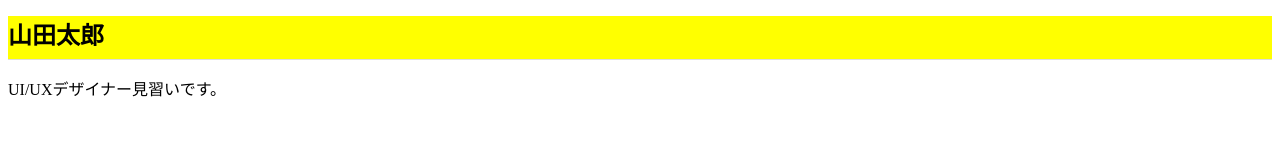
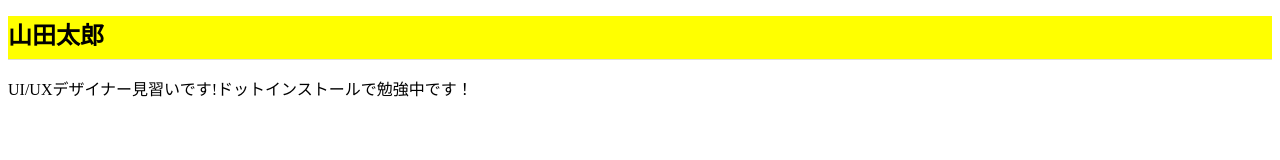
Before and after one commit to Tom00090001/Tom00090001.github.io, a plain HTML site: page index.htm in a window 1280 px wide. Drawn offline with Linux system fonts and the light colour scheme.

Commit message:
Add files via upload

```diff
--- a/index.htm
+++ b/index.htm
@@ -7,6 +7,6 @@
 </head>
 <body>
   <h1>山田太郎</h1>
-  <p1>UI/UXデザイナー見習いです。</p1>
+  <p1>UI/UXデザイナー見習いです!ドットインストールで勉強中です！</p1>
 </body>
 </html>
```
